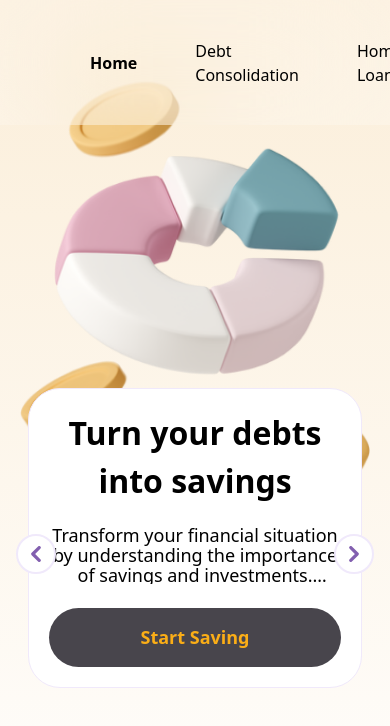
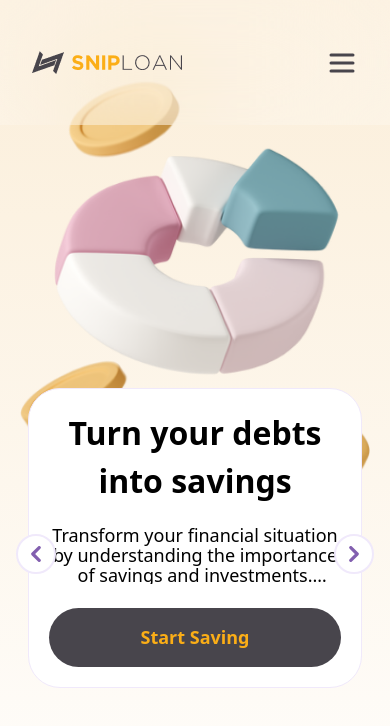
Before and after one commit to mahi25soni/temp-shiploan-frontend, a Next.js app: page / in a window 390 px wide. Shown: the top 726 px of the page. Built offline with nearby package versions, Linux system fonts and the light colour scheme.

Commit message:
Refactor : Slight css changes

```diff
--- a/src/components/Navbar/Navbar.tsx
+++ b/src/components/Navbar/Navbar.tsx
@@ -19,7 +19,7 @@ const Navbar = () => {
   };
   return (
     <div className="fixed left-0 top-0 z-50 flex h-[125px] w-full items-center justify-between bg-white/25 p-8 text-black backdrop-blur-[64px]">
-      <div className="flex items-center justify-start gap-[58px]">
+      <div className="flex items-center justify-start gap-[30px] lg:gap-[58px]">
         <div className="relative">
           <Image
             src="/theLogo.png"
@@ -34,7 +34,7 @@ const Navbar = () => {
             <div
               key={index}
               onClick={() => handleSelectTab(tab)}
-              className={`cursor-pointer text-base  ${selectedTab === tab ? "font-bold" : "font-normal"}`}
+              className={`hidden cursor-pointer text-base lg:block ${selectedTab === tab ? "font-bold" : "font-normal"}`}
             >
               {tab}
             </div>
@@ -43,7 +43,7 @@ const Navbar = () => {
         <div></div>
       </div>
       <div className="relative h-8 w-8">
-        <Image src="/List.svg" fill alt="search" className="object-fill"/>
+        <Image src="/List.svg" fill alt="search" className="object-fill" />
       </div>
     </div>
   );
```
